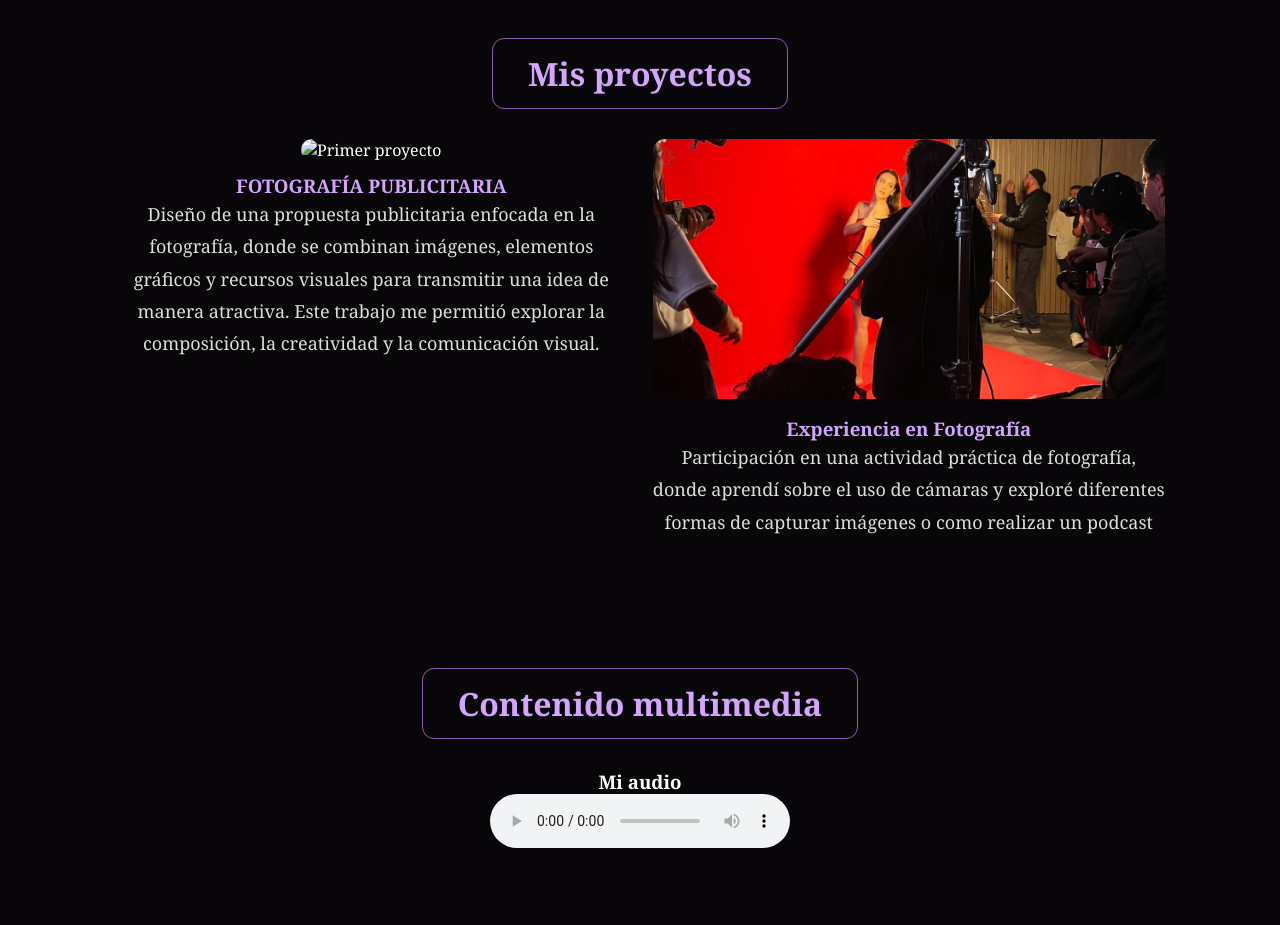
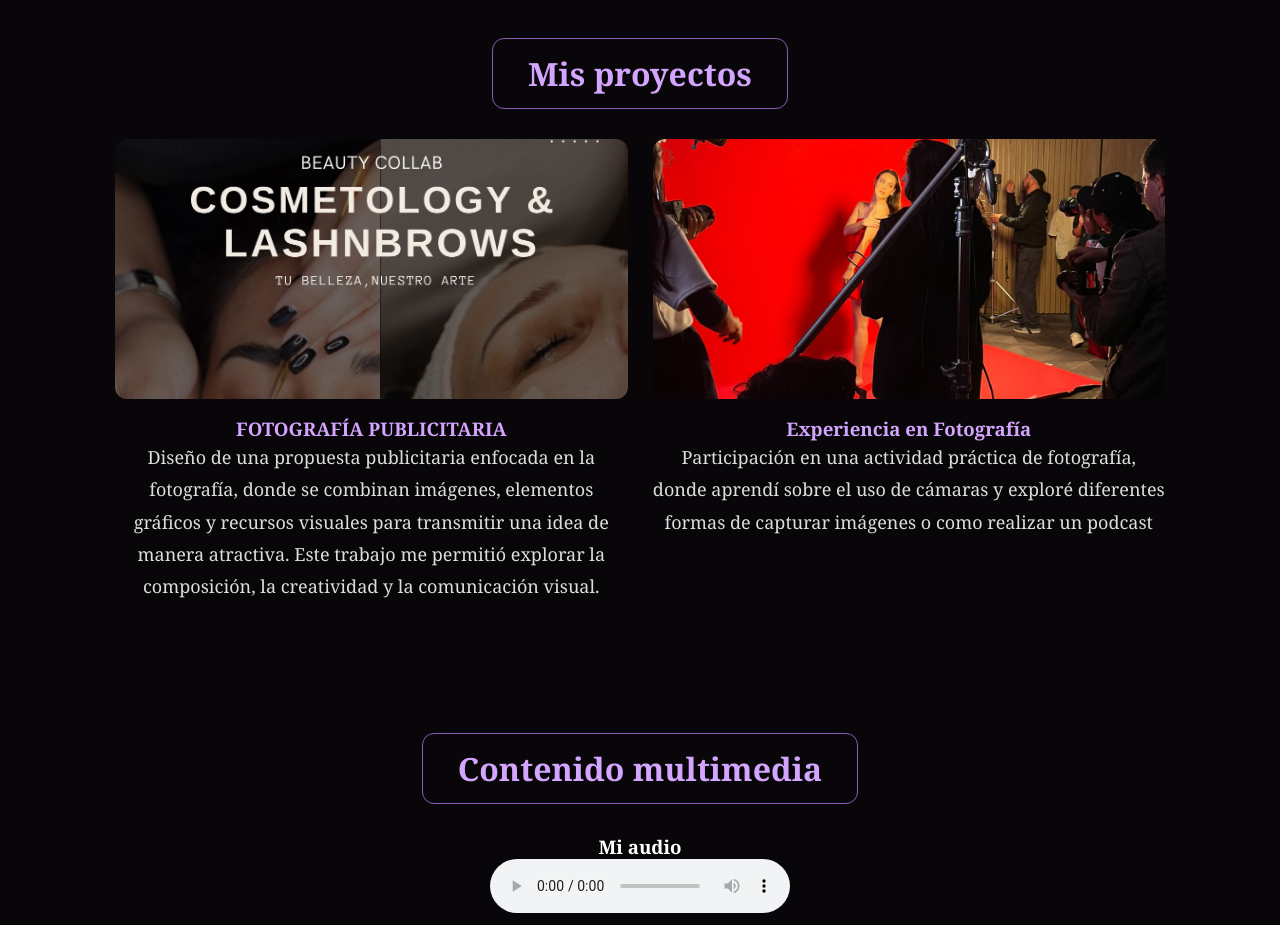
Before and after one commit to melipando07-code/mi-portafolio-personal-, a plain HTML site: page index.html in a window 1280 px wide. Shown: the part 2720-3645 px from the top of the page. Drawn offline with Linux system fonts and the light colour scheme; files whose address does not match are found by name.

Commit message:
Refactor index.html structure and content

```diff
--- a/index.html
+++ b/index.html
@@ -105,7 +105,7 @@ Bienvenidos a mi mundo creativo.
     <div class="galeria">
 
         <div>
-            <img src="imagenes/visual.jpeg"
+            <img src="visual.jpeg"
                  alt="Primer proyecto ">
             <h3>FOTOGRAFÍA PUBLICITARIA</h3>
             <p>Diseño de una propuesta publicitaria enfocada en la fotografía,
```
